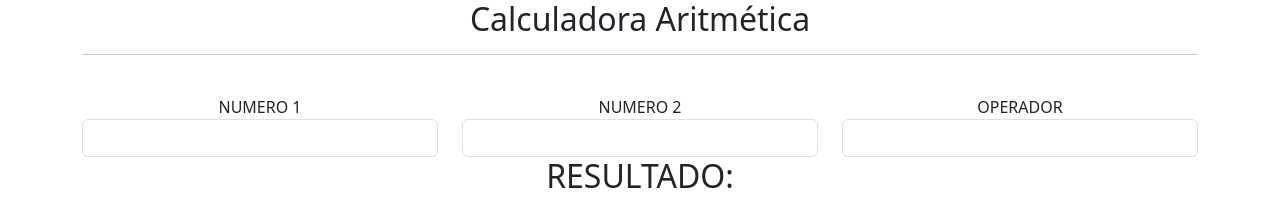
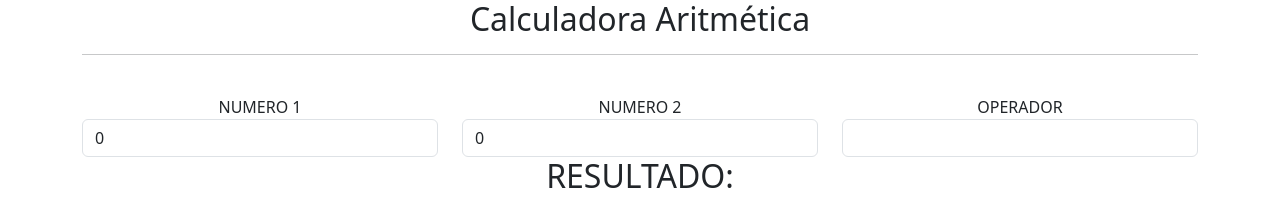
Before and after one commit to devjn1998/calculadora-vue, a Vue app: page / in a window 1280 px wide. Shown: the top 209 px of the page. Built offline with nearby package versions, Linux system fonts and the light colour scheme.

Commit message:
quarto commit

```diff
--- a/src/App.vue
+++ b/src/App.vue
@@ -1,51 +1,61 @@
 <script setup>
-import { reactive } from 'vue';
-import Calculadora from './components/Calculadora.vue';
-import Resultado from './components/Resultado.vue';
+import { reactive } from "vue";
+import Calculadora from "./components/Calculadora.vue";
+import Resultado from "./components/Resultado.vue";
 
 const estado = reactive({
-  resultado: '',
-  valor1: '',
-  valor2: '',
-  operador: '',
+  resultado: "",
+  valor1: "",
+  valor2: "",
+  operador: "",
   operadores: [],
-})
+});
+
+const doCalculate = (obj) => {
+  if (obj.n1 && obj.n2) {
+    estado.valor1 = obj.n1;
+    estado.valor2 = obj.n2;
+    estado.operador = obj.operator;
+
+    calcular()
+  }
+};
 
 const somar = (n1, n2) => {
   return n1 + n2;
-}
+};
 const subtrair = (n1, n2) => {
   return n1 - n2;
-}
+};
 const multiplicar = (n1, n2) => {
   return n1 * n2;
-}
+};
 const dividir = (n1, n2) => {
   return n1 / n2;
-}
+};
 
 const calcular = () => {
-  const { valor1, valor2, operador } = estado
-  let resultado = ''
+  const { valor1, valor2, operador } = estado;
+  let resultado = "";
 
-  if (operador === '+') {
-    resultado = somar(parseFloat(valor1), parseFloat(valor2))
-  } else if (operador === '-') {
-    resultado = subtrair(parseFloat(valor1), parseFloat(valor2))
-  } else if (operador === '*') {
-    resultado = multiplicar(parseFloat(valor1), parseFloat(valor2))
-  } else if (operador === '/') {
-    resultado = dividir(parseFloat(valor1), parseFloat(valor2))
+  if (operador === "+") {
+    resultado = somar(parseFloat(valor1), parseFloat(valor2));
+  } else if (operador === "-") {
+    resultado = subtrair(parseFloat(valor1), parseFloat(valor2));
+  } else if (operador === "*") {
+    resultado = multiplicar(parseFloat(valor1), parseFloat(valor2));
+  } else if (operador === "/") {
+    resultado = dividir(parseFloat(valor1), parseFloat(valor2));
   }
 
-  estado.resultado = resultado
-}
-
+  estado.resultado = resultado;
+};
 </script>
 
 <template>
   <div class="container">
-    <Calculadora :calcular="calcular" :operador="estado.operador" :valor1="estado.valor1" :valor2="estado.valor2" ></Calculadora>
+    <Calculadora :calcular="calcular" :operador="estado.operador" :valor1="estado.valor1" :valor2="estado.valor2"
+      @calculate="doCalculate"></Calculadora>
     <Resultado :resultado="estado.resultado"></Resultado>
   </div>
 </template>
@@ -55,7 +65,7 @@ select {
   font-weight: bold;
 
   option {
-    font-weight: bold
+    font-weight: bold;
   }
 }
 
@@ -72,6 +82,5 @@ select {
   padding: 28px;
   color: white;
   border-radius: 12px;
-
 }
 </style>
--- a/src/components/Calculadora.vue
+++ b/src/components/Calculadora.vue
@@ -1,27 +1,35 @@
 <script setup>
-const props = defineProps(['valor1', 'valor2', 'calcular', 'operador'])
+const props = defineProps(["valor1", "valor2", "calcular", "operador"]);
+const emit = defineEmits(["calculate"]);
+import { ref } from "vue";
+
+const number_1 = ref(0);
+const number_2 = ref(0);
+const operator = ref(null)
 </script>
 
 <template>
+  <h2 class="text-center">Calculadora Aritmética</h2>
+  <hr />
+  <br />
 
-    <h2 class="text-center">Calculadora Aritmética</h2>
-    <hr>
-    <br>
   <div class="row">
     <div class="col-4 text-center">
       <label class="">NUMERO 1</label>
-        <input type="number" v-model="props.valor1" @input="props.calcular" class="form-control">
+      <input type="number" v-model="number_1" class="form-control" />
     </div>
     <div class="col-4 text-center">
       <label class="">NUMERO 2</label>
-        <input type="number" v-model="props.valor2" @input="props.calcular" class="form-control">
+      <input type="number" v-model="number_2" class="form-control" />
     </div>
+
     <div class="col-4 text-center">
       <label>OPERADOR</label>
-        <select class="form-control" v-model="props.operador" @change="props.calcular">
+      <select class="form-control" v-model="operator"
+        @change="emit('calculate', { n1: number_1, n2: number_2, operator: operator })">
         <option class="text-center" value="+">+ ADIÇÃO</option>
         <option class="text-center" value="-">- SUBTRAÇÃO</option>
-          <option class="text-center" value="*">* MULTIPLICAÇÃO</option>
+        <option class="text-center" value=""> MULTIPLICAÇÃO</option>
         <option class="text-center" value="/">/ DIVISÃO</option>
       </select>
     </div>
```
Lines whose indentation alone changed are shown as unchanged.
